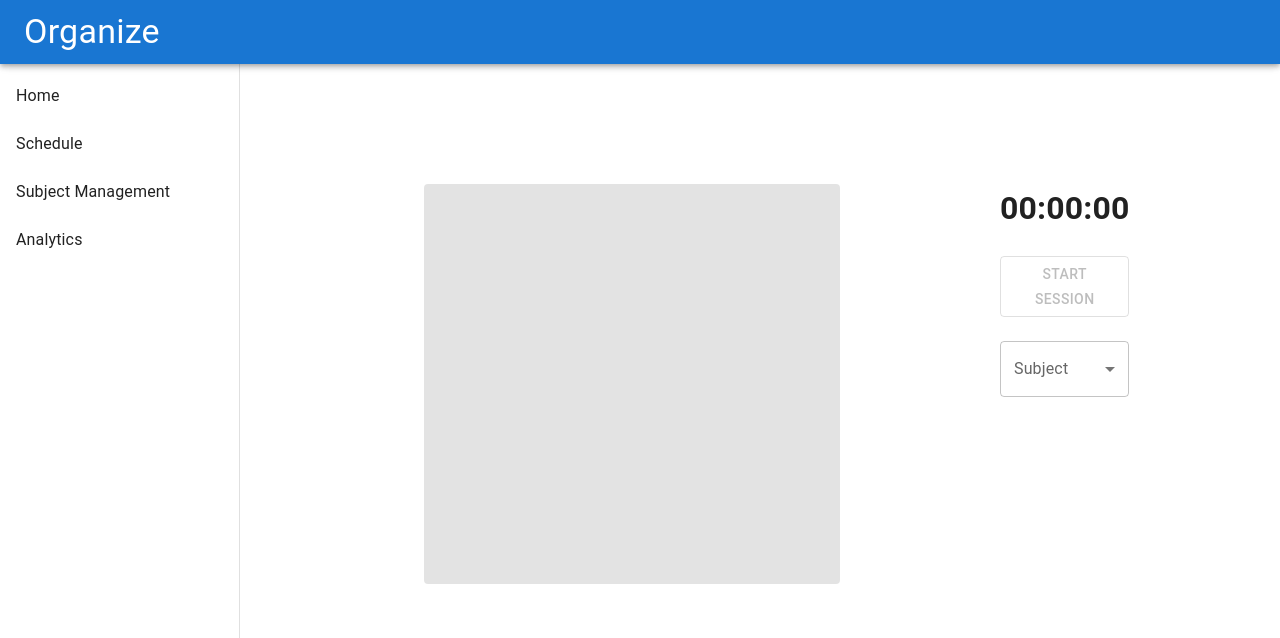
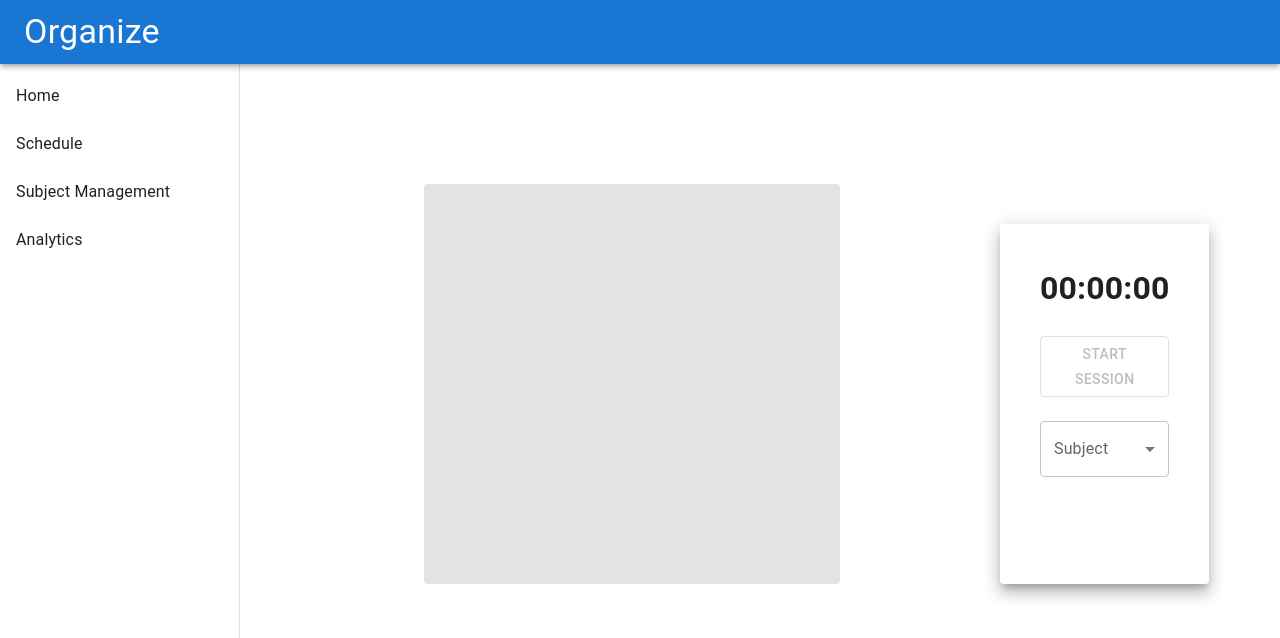
Before and after one commit to linton2000/Organize, a React (Create React App) app in the folder app/: page / in a window 1280 px wide. Shown: the top 638 px of the page. Built offline with nearby package versions, Linux system fonts and the light colour scheme.

Commit message:
style: Add Paper effect to Logger

```diff
--- a/app/src/routes/Home.tsx
+++ b/app/src/routes/Home.tsx
@@ -1,4 +1,4 @@
-import { Grid, Skeleton } from "@mui/material";
+import { Grid, Skeleton, Paper } from "@mui/material";
 import { useState, useEffect, ReactElement } from "react";
 import Logger from "app/Logger";
 
@@ -21,10 +21,12 @@ export default function Home(){
                 <Skeleton animation={false} variant={"rounded"} height={400}/>
             </Grid>
             <Grid container item xs={3}>
+                <Paper elevation={10} sx={{padding: 5, marginTop: 5}}>
                 <Logger
                     rerender={rerender as boolean}
                     setRerender={setRerender}
                 />
+                </Paper>
             </Grid>
         </Grid>
     );
```
Also changed, not shown: 1 other file (tests, documents, lock files or other folders).
